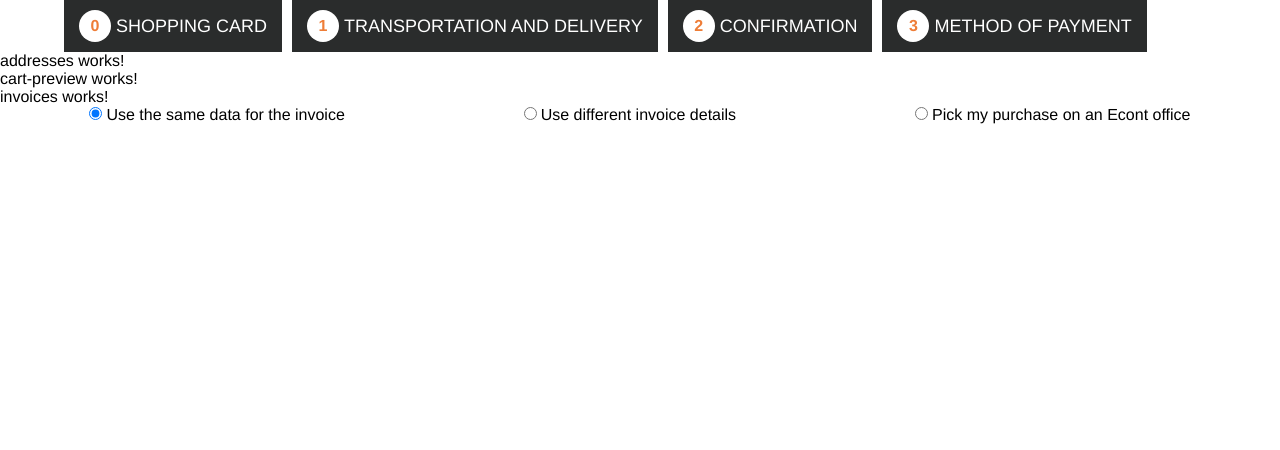
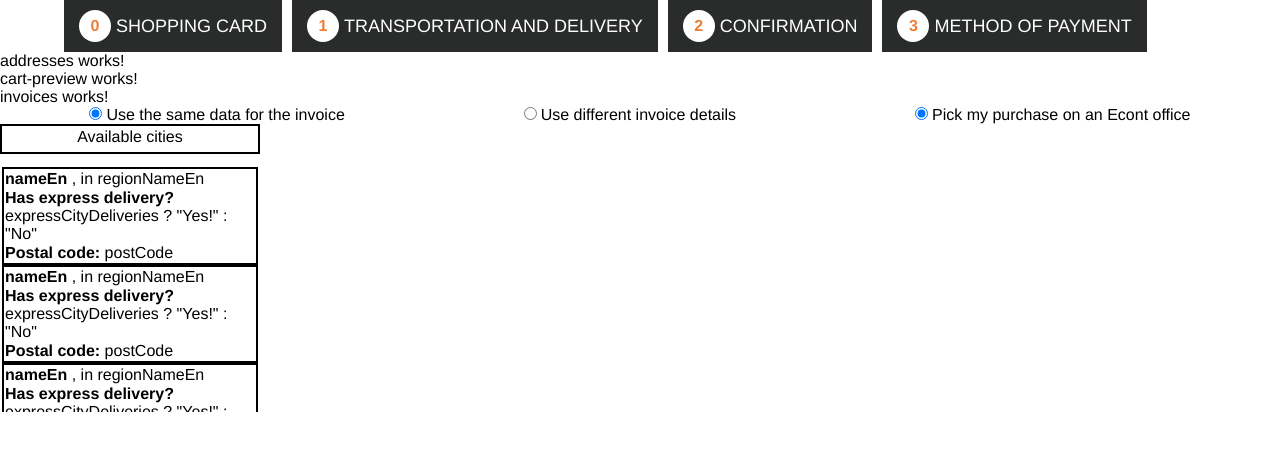
Before and after one commit to AlbertoDesastre/Econt-miniapp-Angular, an Angular app: page / in a window 1280 px wide. Shown: the top 450 px of the page. Built offline with nearby package versions, Linux system fonts and the light colour scheme.

Commit message:
Adde first version of dropdown

```diff
--- a/src/app/components/checkout-summary/checkout-summary.component.html
+++ b/src/app/components/checkout-summary/checkout-summary.component.html
@@ -10,8 +10,71 @@
       <label [for]="input.id">{{ input.text }}</label>
     </li>
   </ul>
+</section>
 
-  <article *ngIf="inputs[2].checked === true">
-    <h1>HOLAAAA</h1>
-  </article>
-</section>
+<article *ngIf="inputs[2].checked === true" class="dropdown-container">
+  <p class="dropdown-title">Available cities</p>
+  <ul class="dropdown">
+    <li class="dropdown-li">
+      <p><strong>nameEn </strong>, in regionNameEn</p>
+      <p>
+        <strong> Has express delivery?</strong>
+        expressCityDeliveries ? "Yes!" : "No"
+      </p>
+      <p><strong> Postal code:</strong> postCode</p>
+    </li>
+    <li class="dropdown-li">
+      <p><strong>nameEn </strong>, in regionNameEn</p>
+      <p>
+        <strong> Has express delivery?</strong>
+        expressCityDeliveries ? "Yes!" : "No"
+      </p>
+      <p><strong> Postal code:</strong> postCode</p>
+    </li>
+    <li class="dropdown-li">
+      <p><strong>nameEn </strong>, in regionNameEn</p>
+      <p>
+        <strong> Has express delivery?</strong>
+        expressCityDeliveries ? "Yes!" : "No"
+      </p>
+      <p><strong> Postal code:</strong> postCode</p>
+    </li>
+    <li class="dropdown-li">
+      <p><strong>nameEn </strong>, in regionNameEn</p>
+      <p>
+        <strong> Has express delivery?</strong>
+        expressCityDeliveries ? "Yes!" : "No"
+      </p>
+      <p><strong> Postal code:</strong> postCode</p>
+    </li>
+    <li class="dropdown-li">
+      <p><strong>nameEn </strong>, in regionNameEn</p>
+      <p>
+        <strong> Has express delivery?</strong>
+        expressCityDeliveries ? "Yes!" : "No"
+      </p>
+      <p><strong> Postal code:</strong> postCode</p>
+    </li>
+    <li class="dropdown-li">
+      <p><strong>nameEn </strong>, in regionNameEn</p>
+      <p>
+        <strong> Has express delivery?</strong>
+        expressCityDeliveries ? "Yes!" : "No"
+      </p>
+      <p><strong> Postal code:</strong> postCode</p>
+    </li>
+  </ul>
+</article>
+
+<!--
+    Traducir a Angular
+
+    <div className="dropdown-container" onClick={changeDropdown}>
+    <p className="dropdown-title">{title}</p>
+    {<ul className="dropdown">
+       <li key={id} className="dropdown-li">
+      {city && onCity(city)}
+      {office && onOffice(office)}
+       </li>
+    </ul>}
+  </div> -->
--- a/src/app/components/checkout-summary/checkout-summary.component.scss
+++ b/src/app/components/checkout-summary/checkout-summary.component.scss
@@ -1,3 +1,4 @@
+// RADIO BUTTONS
 section.section-checkout-summary {
   width: 100%;
   ul {
@@ -11,3 +12,47 @@ section.section-checkout-summary {
     }
   }
 }
+
+// DROPDOWN
+.dropdown-container {
+  border: 2px solid black;
+  width: 260px;
+  max-height: 30px;
+
+  .dropdown-title {
+    text-align: center;
+    margin-top: 2px;
+    cursor: pointer;
+  }
+
+  .dropdown-arrow,
+  .dropdown {
+    cursor: pointer;
+  }
+
+  .dropdown {
+    width: 100%;
+    margin-top: 6px;
+    max-height: 260px;
+    display: flex;
+    flex-direction: column;
+    overflow-y: scroll;
+
+    .dropdown-li {
+      width: 100%;
+      max-height: 120px;
+      background-color: white;
+      border: 2px solid black;
+      p {
+        margin: 1px;
+      }
+    }
+    .dropdown-li:first-child {
+      margin-top: 15px;
+    }
+  }
+
+  .dropdown::-webkit-scrollbar {
+    width: 1px;
+  }
+}
--- a/src/app/components/checkout-summary/checkout-summary.component.ts
+++ b/src/app/components/checkout-summary/checkout-summary.component.ts
@@ -23,7 +23,7 @@ export class CheckoutSummaryComponent {
       id: 'econt-invoice',
       type: 'radio',
       text: 'Pick my purchase on an Econt office',
-      checked: false,
+      checked: true,
     },
   ];
 
```
